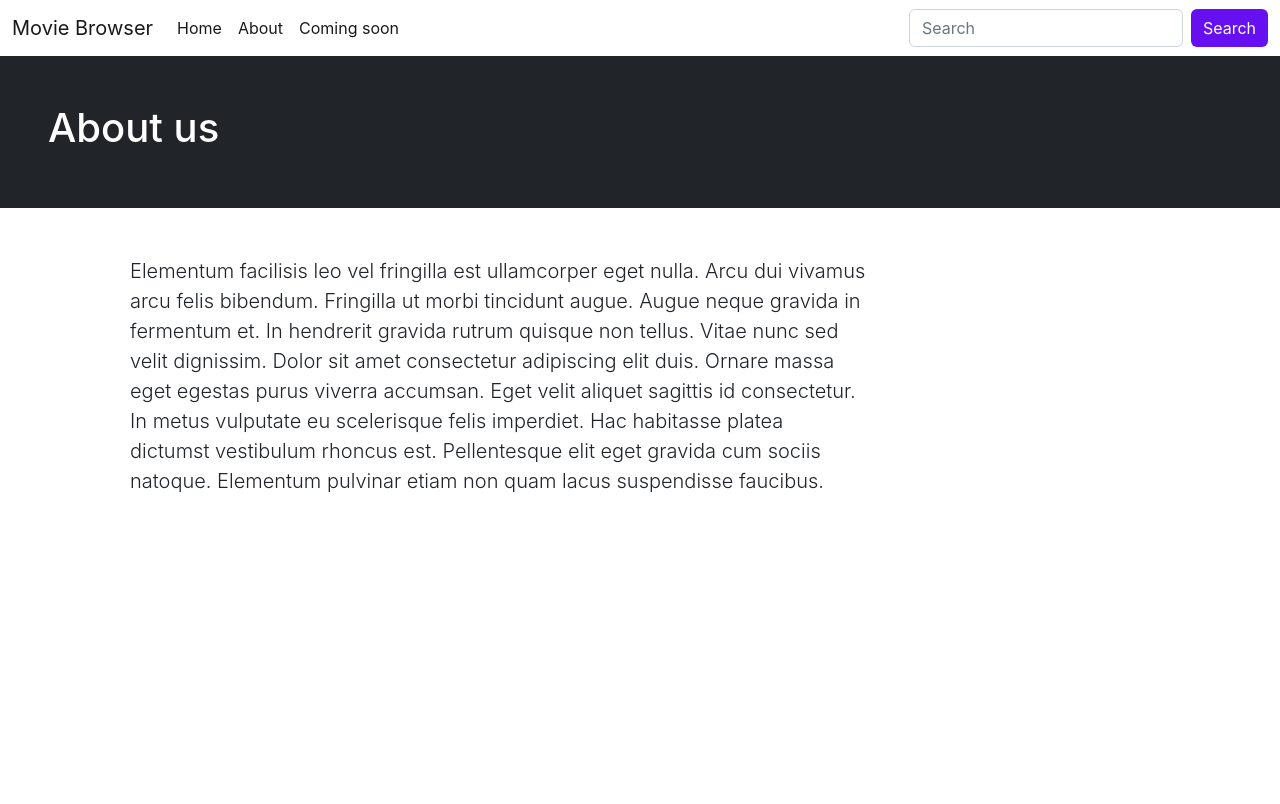
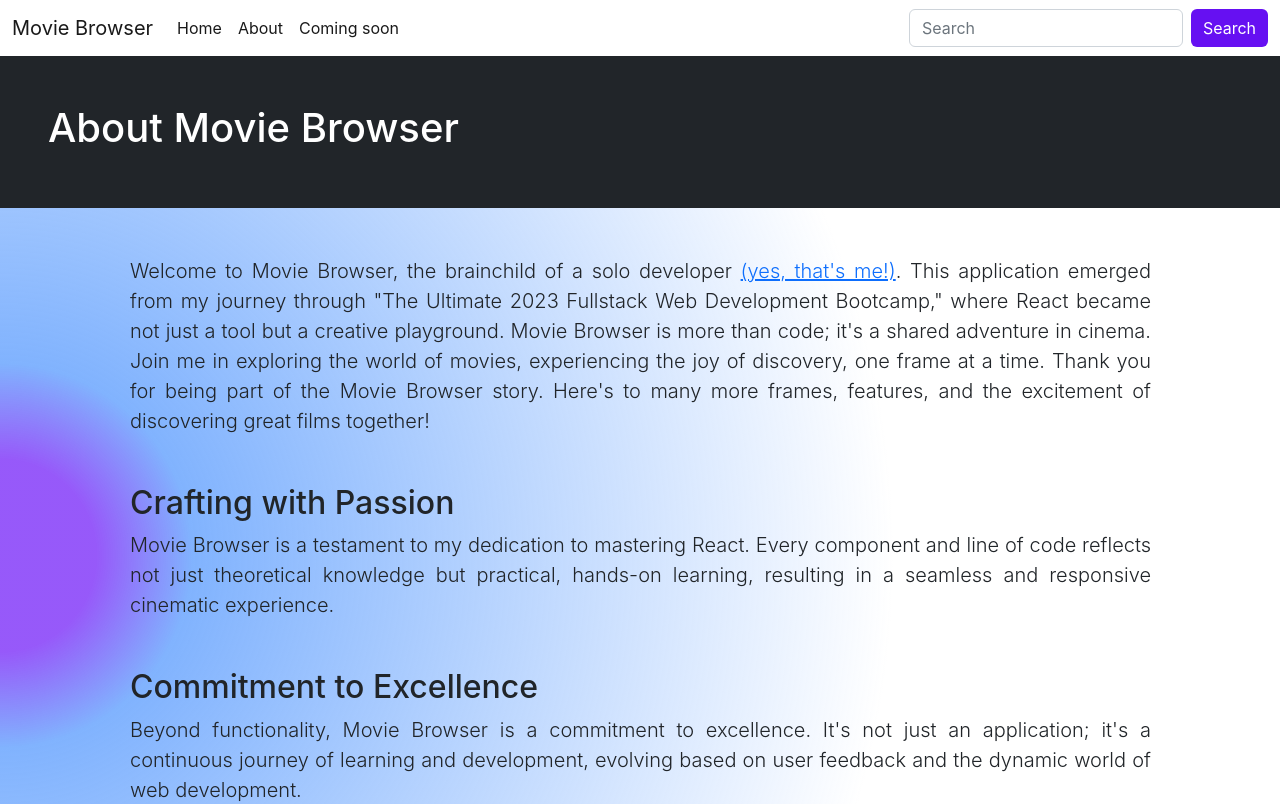
Before and after one commit to gabriella-guimaraes/movie-browser, a React (Create React App) app: page /about in a window 1280 px wide. Shown: the top 804 px of the page. Built offline with nearby package versions, Linux system fonts and the light colour scheme.

Commit message:
Refactoring: About Component

```diff
--- a/src/App.css
+++ b/src/App.css
@@ -67,7 +67,7 @@
 
 .PopularMovies-Container {
     background: radial-gradient(
-        circle at right,
+        circle at left,
         #670df7af 7%,
         #0d6dfd85 14%,
         #fff 65%
@@ -75,3 +75,14 @@
     backdrop-filter: blur(80px);
     --webkit-backdrop-filter: blur(80px);
 }
+
+.About-Component {
+    background: radial-gradient(
+        circle at left,
+        #670df7af 7%,
+        #0d6dfd85 14%,
+        #fff 65%
+    );
+    backdrop-filter: blur(80px);
+    --webkit-backdrop-filter: blur(80px);
+}
--- a/src/components/PopularMovies.js
+++ b/src/components/PopularMovies.js
@@ -24,7 +24,7 @@ export function PopularMoviesComponent() {
         <div className="row row-cols-1">
           <div className="col-lg-11 offset-lg-2 m-5">
             <h1>Popular Movies</h1>
-            <p className="lead intro-text">
+            <p className="lead intro-text mb-5">
               Dive into the pulse of the film world with our "Trending Now" section,
               your go-to destination for the hottest and most talked-about movies in
               the industry. At Movie Browser, we curate a dynamic list of the latest
--- a/src/pages/AboutView.js
+++ b/src/pages/AboutView.js
@@ -3,21 +3,43 @@ import { HeroComponent } from "../components/Hero";
 export function AboutViewComponent() {
   return (
     <div className="About-Component">
-      <HeroComponent text="About us" />
+      <HeroComponent text="About Movie Browser" />
       <div className="container">
         <div className="row">
-          <div className="col-lg-8 offset-lg-2 m-5">
-            <p className="lead">
-              Elementum facilisis leo vel fringilla est ullamcorper eget nulla.
-              Arcu dui vivamus arcu felis bibendum. Fringilla ut morbi tincidunt
-              augue. Augue neque gravida in fermentum et. In hendrerit gravida
-              rutrum quisque non tellus. Vitae nunc sed velit dignissim. Dolor
-              sit amet consectetur adipiscing elit duis. Ornare massa eget
-              egestas purus viverra accumsan. Eget velit aliquet sagittis id
-              consectetur. In metus vulputate eu scelerisque felis imperdiet.
-              Hac habitasse platea dictumst vestibulum rhoncus est. Pellentesque
-              elit eget gravida cum sociis natoque. Elementum pulvinar etiam non
-              quam lacus suspendisse faucibus.
+          <div className="col-lg-11 offset-lg-2 m-5">
+            <p className="lead intro-text mb-5">
+              Welcome to Movie Browser, the brainchild of a solo developer{" "}
+              <a href="https://github.com/gabriella-guimaraes" target="blank">
+                (yes, that's me!)
+              </a>
+              . This application emerged from my journey through "The Ultimate
+              2023 Fullstack Web Development Bootcamp," where React became not
+              just a tool but a creative playground. Movie Browser is more than
+              code; it's a shared adventure in cinema. Join me in exploring the
+              world of movies, experiencing the joy of discovery, one frame at a
+              time. Thank you for being part of the Movie Browser story. Here's
+              to many more frames, features, and the excitement of discovering
+              great films together!
+            </p>
+            <h2>Crafting with Passion</h2>
+            <p className="lead intro-text mb-5">
+              Movie Browser is a testament to my dedication to mastering React.
+              Every component and line of code reflects not just theoretical
+              knowledge but practical, hands-on learning, resulting in a
+              seamless and responsive cinematic experience.
+            </p>
+            <h2>Commitment to Excellence</h2>
+            <p className="lead intro-text mb-5">
+              Beyond functionality, Movie Browser is a commitment to excellence.
+              It's not just an application; it's a continuous journey of
+              learning and development, evolving based on user feedback and the
+              dynamic world of web development.
+            </p>
+            <h2>Powered by TMDB API</h2>
+            <p className="lead intro-text mb-5">
+              Utilizing The Movie Database (TMDB) API, Movie Browser ensures you
+              have a comprehensive catalog of movies at your fingertips,
+              featuring the latest information, ratings, and reviews.
             </p>
           </div>
         </div>
```
